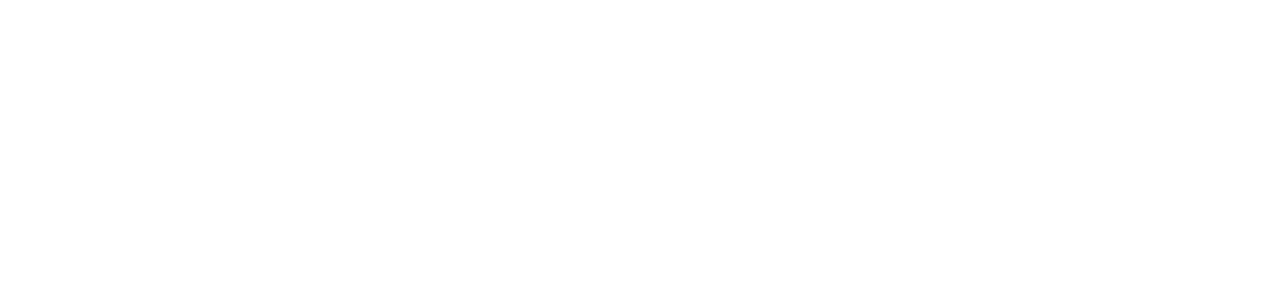
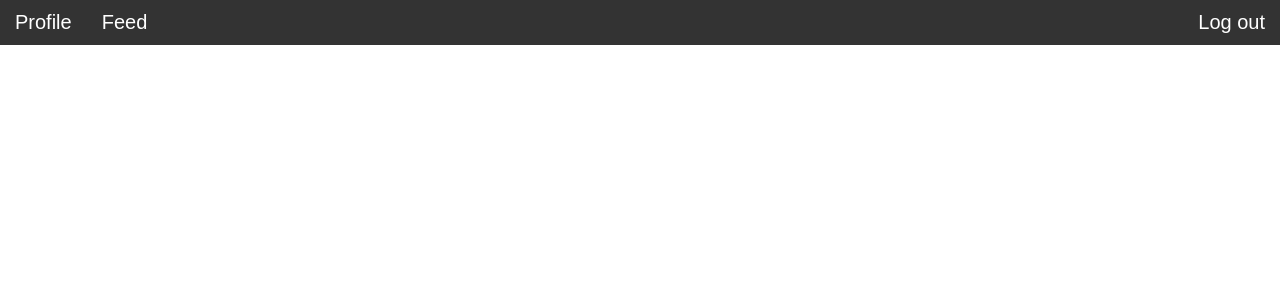
Before and after one commit to typeperfest/reachat, a React (Create React App) app: page /profile in a window 1280 px wide. Before the commit this address had no page. Shown: the top 300 px of the page. Built offline with nearby package versions, Linux system fonts and the light colour scheme.

Commit message:
add profile page

```diff
--- a/src/App.js
+++ b/src/App.js
@@ -7,6 +7,7 @@
 import Login from './components/Login'
 import Feed from './components/Feed'
 import NewUser from './components/NewUser'
+import Profile from './components/Profile/Profile'
 
 import './styles/App.css'
 
@@ -19,6 +20,7 @@
                   <Route path="/feed" element={<Feed/>} />
                   <Route path="/register" element={<NewUser/>} />
                   <Route path="/" element={<Login/>} />
+                  <Route path="/profile" element={<Profile/>} />
               </Routes>
           </Router>
       </div>
--- /dev/null
+++ b/src/components/Profile/Profile.jsx
@@ -0,0 +1,15 @@
+import React from 'react';
+import NavBar from '../FeedPage/NavBar'
+
+import './profileStyles.css'
+
+const Profile = () => {
+    return (
+        <div className={"profile"}>
+            <NavBar/>
+
+        </div>
+    );
+};
+
+export default Profile;
--- /dev/null
+++ b/src/components/Profile/profileStyles.css
@@ -0,0 +1,4 @@
+.profile {
+    display: flex;
+    align-items: center;
+}
```
